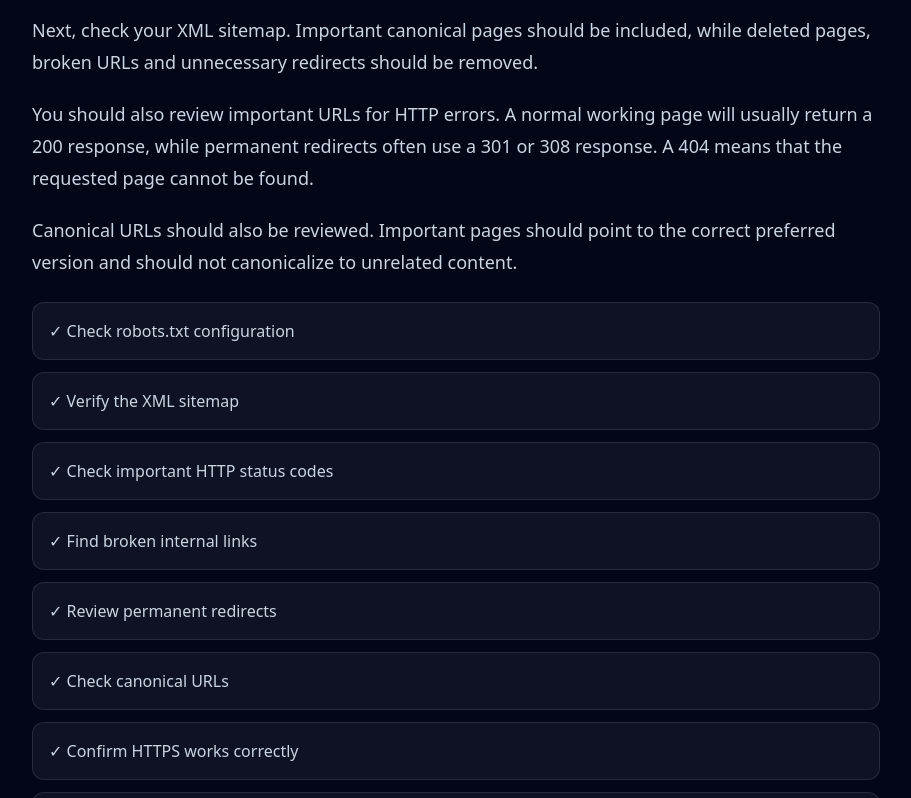
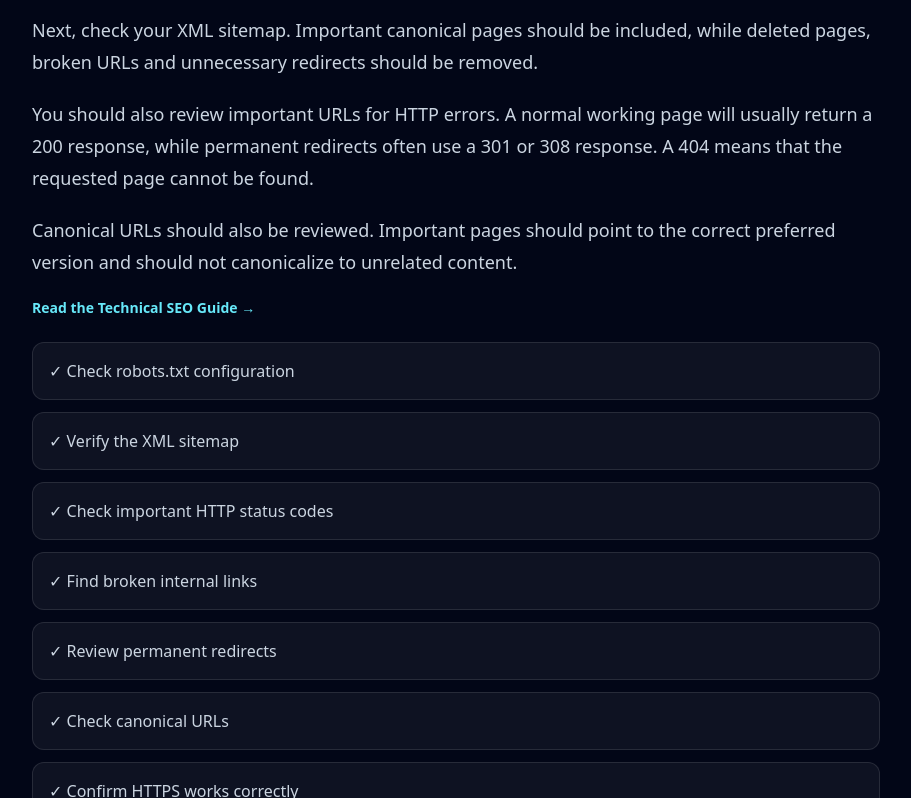
Before and after one commit to mouh1992ara/lifeseos-app, a Next.js app: page /blog/complete-seo-audit-guide in a window 1280 px wide. Shown: the part 3024-3822 px from the top of the page, without its empty margins (184-1095 px from the left). Built offline with nearby package versions, Linux system fonts and the light colour scheme; no server answers.

Commit message:
Improve SEO guides and internal linking

```diff
--- a/app/blog/[slug]/article-view.tsx
+++ b/app/blog/[slug]/article-view.tsx
@@ -202,7 +202,25 @@ export default function ArticleView({
               )}
 
 
+{section.links && section.links.length > 0 && (
 
+  <div className="mb-6 flex flex-wrap gap-3">
+
+    {section.links.map((link) => (
+
+      <Link
+        key={link.href}
+        href={link.href}
+        className="text-sm font-semibold text-cyan-300 hover:text-cyan-200"
+      >
+        {link.label} →
+      </Link>
+
+    ))}
+
+  </div>
+
+)}
 
 
 
--- a/app/blog/data/content-analysis.ts
+++ b/app/blog/data/content-analysis.ts
@@ -56,6 +56,13 @@ export const contentAnalysisArticle: BlogArticle = {
         "Find weak or incomplete sections",
         "Improve readability and structure",
         "Discover content improvement opportunities"
+      ],
+
+      links: [
+        {
+          label: "Read the On-Page SEO Checklist",
+          href: "/blog/on-page-seo-checklist",
+        },
       ],
 
       tip:
@@ -317,6 +324,13 @@ export const contentAnalysisArticle: BlogArticle = {
         "Prioritize search intent over frequency"
       ],
 
+      links: [
+        {
+          label: "Read the Keyword Density Guide",
+          href: "/blog/keyword-density-guide",
+        },
+      ],
+
       tip:
         "Use the Keyword Density Checker when you need to review repetition, but make the final decision based on readability and context."
     },
@@ -372,6 +386,13 @@ export const contentAnalysisArticle: BlogArticle = {
         "Review traffic trends",
         "Compare performance before and after updates",
         "Investigate sudden drops carefully"
+      ],
+
+      links: [
+        {
+          label: "Read the SEO Meta Tags Guide",
+          href: "/blog/seo-meta-tags-guide",
+        },
       ],
 
       tip:
@@ -496,6 +517,13 @@ export const contentAnalysisArticle: BlogArticle = {
         "Performance is monitored after updates"
       ],
 
+      links: [
+        {
+          label: "Read the Complete SEO Audit Guide",
+          href: "/blog/complete-seo-audit-guide",
+        },
+      ],
+
       tip:
         "Use the LifeSeos Content Analyzer as part of a broader editorial review rather than relying on automated scores alone."
     }
--- a/app/blog/data/http-status.ts
+++ b/app/blog/data/http-status.ts
@@ -56,6 +56,13 @@ export const httpStatusArticle: BlogArticle = {
         "5xx — server-side errors"
       ],
 
+      links: [
+        {
+          label: "Read the Technical SEO Guide",
+          href: "/blog/technical-seo-guide",
+        },
+      ],
+
       tip:
         "Always check the actual HTTP response, not only what appears in the browser. A page can look normal while returning an incorrect status code."
     },
@@ -84,6 +91,13 @@ export const httpStatusArticle: BlogArticle = {
         "Reveal server problems",
         "Support cleaner internal linking",
         "Reduce unnecessary redirect chains"
+      ],
+
+      links: [
+        {
+          label: "Read the Complete SEO Audit Guide",
+          href: "/blog/complete-seo-audit-guide",
+        },
       ]
     },
 
@@ -298,6 +312,13 @@ export const httpStatusArticle: BlogArticle = {
         "Check firewall or security rules",
         "Confirm public pages are accessible",
         "Avoid blocking legitimate crawlers accidentally"
+      ],
+
+      links: [
+        {
+          label: "Read the Robots.txt Guide",
+          href: "/blog/robots-txt-guide",
+        },
       ]
     },
 
@@ -377,6 +398,13 @@ export const httpStatusArticle: BlogArticle = {
         "Fix internal 404 links",
         "Investigate server errors",
         "Review navigation after URL changes"
+      ],
+
+      links: [
+        {
+          label: "Read the On-Page SEO Checklist",
+          href: "/blog/on-page-seo-checklist",
+        },
       ]
     },
 
@@ -404,6 +432,13 @@ export const httpStatusArticle: BlogArticle = {
         "Check for redirect chains",
         "Review important 404 responses",
         "Update internal links and sitemap URLs"
+      ],
+
+      links: [
+        {
+          label: "Read the XML Sitemap Guide",
+          href: "/blog/xml-sitemap-guide",
+        },
       ],
 
       tip:
@@ -522,6 +557,13 @@ export const httpStatusArticle: BlogArticle = {
         "Important URLs are checked regularly"
       ],
 
+      links: [
+        {
+          label: "Read the Technical SEO Guide",
+          href: "/blog/technical-seo-guide",
+        },
+      ],
+
       tip:
         "Use the LifeSeos HTTP Status Checker to test important URLs and confirm that each page returns the response you expect."
     }
--- a/app/blog/data/keyword-density.ts
+++ b/app/blog/data/keyword-density.ts
@@ -57,6 +57,13 @@ export const keywordDensityArticle: BlogArticle = {
         "Needs to be evaluated together with readability and relevance"
       ],
 
+      links: [
+        {
+          label: "Read the Content Analysis SEO Guide",
+          href: "/blog/content-analysis-seo-guide",
+        },
+      ],
+
       tip:
         "Use keyword density to detect unnatural repetition, not to force content toward a specific percentage."
     },
@@ -110,6 +117,13 @@ export const keywordDensityArticle: BlogArticle = {
         "Search intent matters more than repetition",
         "Useful content should remain the main priority",
         "Readability should not be sacrificed for keyword frequency"
+      ],
+
+      links: [
+        {
+          label: "Read the On-Page SEO Checklist",
+          href: "/blog/on-page-seo-checklist",
+        },
       ],
 
       tip:
@@ -170,6 +184,13 @@ export const keywordDensityArticle: BlogArticle = {
         "Explain related concepts",
         "Avoid repeating identical wording unnecessarily",
         "Prefer clear sentences over keyword-heavy sentences"
+      ],
+
+      links: [
+        {
+          label: "Read the SEO Meta Tags Guide",
+          href: "/blog/seo-meta-tags-guide",
+        },
       ]
     },
 
@@ -458,6 +479,13 @@ export const keywordDensityArticle: BlogArticle = {
         "Keyword frequency is reviewed after writing"
       ],
 
+      links: [
+        {
+          label: "Read the Complete SEO Audit Guide",
+          href: "/blog/complete-seo-audit-guide",
+        },
+      ],
+
       tip:
         "Use the LifeSeos Keyword Density Checker to identify repeated words and phrases, then make editorial decisions based on context and readability."
     }
--- a/app/blog/data/on-page-seo.ts
+++ b/app/blog/data/on-page-seo.ts
@@ -90,6 +90,14 @@ export const onPageSeoArticle: BlogArticle = {
 
         "Content freshness"
 
+      ],
+
+
+      links: [
+        {
+          label: "Read the Technical SEO Guide",
+          href: "/blog/technical-seo-guide",
+        },
       ],
 
 
@@ -187,6 +195,14 @@ export const onPageSeoArticle: BlogArticle = {
       ],
 
 
+      links: [
+        {
+          label: "Read the SEO Meta Tags Guide",
+          href: "/blog/seo-meta-tags-guide",
+        },
+      ],
+
+
       tip:
         "Use the LifeSeos Meta Tag Generator and SERP Snippet Preview when you want to review metadata in more detail."
 
@@ -232,6 +248,14 @@ export const onPageSeoArticle: BlogArticle = {
 
         "Provide a useful next step"
 
+      ],
+
+
+      links: [
+        {
+          label: "Read the Content Analysis SEO Guide",
+          href: "/blog/content-analysis-seo-guide",
+        },
       ]
 
     },
@@ -320,6 +344,14 @@ export const onPageSeoArticle: BlogArticle = {
 
         "Redirect permanently moved pages correctly"
 
+      ],
+
+
+      links: [
+        {
+          label: "Read the HTTP Status Codes Guide",
+          href: "/blog/http-status-codes-seo-guide",
+        },
       ]
 
     },
@@ -362,6 +394,14 @@ export const onPageSeoArticle: BlogArticle = {
 
         "Prioritize search intent over frequency"
 
+      ],
+
+
+      links: [
+        {
+          label: "Read the Keyword Density Guide",
+          href: "/blog/keyword-density-guide",
+        },
       ],
 
 
@@ -581,6 +621,14 @@ export const onPageSeoArticle: BlogArticle = {
       ],
 
 
+      links: [
+        {
+          label: "Read the Page Speed SEO Guide",
+          href: "/blog/page-speed-seo-guide",
+        },
+      ],
+
+
       tip:
         "Evaluate the page as a visitor. Search engines are not the only audience."
 
@@ -734,6 +782,7 @@ export const onPageSeoArticle: BlogArticle = {
         "A structured workflow makes on-page optimization easier and reduces unnecessary changes.",
 
         "Start with the purpose of the page, then review content and supporting elements in a logical order."
+
       ],
 
 
@@ -764,6 +813,7 @@ export const onPageSeoArticle: BlogArticle = {
 
       tip:
         "Avoid changing every element just because an SEO checklist mentions it. Improve the areas that actually make the page clearer or more useful."
+
     },
 
 
@@ -784,6 +834,7 @@ export const onPageSeoArticle: BlogArticle = {
         "The goal is not to satisfy a checklist mechanically. The goal is to create a page that clearly serves its purpose.",
 
         "Review important pages periodically as content, search behavior and website structure change."
+
       ],
 
 
@@ -822,8 +873,17 @@ export const onPageSeoArticle: BlogArticle = {
       ],
 
 
+      links: [
+        {
+          label: "Read the Complete SEO Audit Guide",
+          href: "/blog/complete-seo-audit-guide",
+        },
+      ],
+
+
       tip:
         "Use the LifeSeos SEO Analyzer to review important on-page signals, then use the results as a starting point for manual evaluation."
+
     }
 
   ],
--- a/app/blog/data/page-speed.ts
+++ b/app/blog/data/page-speed.ts
@@ -82,6 +82,14 @@ export const pageSpeedArticle: BlogArticle = {
 
         "Stronger technical SEO foundations"
 
+      ],
+
+
+      links: [
+        {
+          label: "Read the Technical SEO Guide",
+          href: "/blog/technical-seo-guide",
+        },
       ],
 
 
@@ -297,6 +305,14 @@ export const pageSpeedArticle: BlogArticle = {
       ],
 
 
+      links: [
+        {
+          label: "Read the Complete SEO Audit Guide",
+          href: "/blog/complete-seo-audit-guide",
+        },
+      ],
+
+
       tip:
         "Prioritize the resources that consume the most loading time or block important content. Small optimizations should come later."
 
@@ -340,6 +356,14 @@ export const pageSpeedArticle: BlogArticle = {
 
         "Provide width and height information where appropriate"
 
+      ],
+
+
+      links: [
+        {
+          label: "Read the On-Page SEO Checklist",
+          href: "/blog/on-page-seo-checklist",
+        },
       ]
 
     },
@@ -596,6 +620,18 @@ export const pageSpeedArticle: BlogArticle = {
 
         "Evaluate speed together with content and technical SEO"
 
+      ],
+
+
+      links: [
+        {
+          label: "Read the Content Analysis SEO Guide",
+          href: "/blog/content-analysis-seo-guide",
+        },
+        {
+          label: "Read the Technical SEO Guide",
+          href: "/blog/technical-seo-guide",
+        },
       ]
 
     },
@@ -689,6 +725,14 @@ export const pageSpeedArticle: BlogArticle = {
       ],
 
 
+      links: [
+        {
+          label: "Read the Complete SEO Audit Guide",
+          href: "/blog/complete-seo-audit-guide",
+        },
+      ],
+
+
       tip:
         "Use the LifeSeos Page Speed Analyzer to identify performance issues, make targeted improvements and compare results after each change."
 
--- a/app/blog/data/robots-txt.ts
+++ b/app/blog/data/robots-txt.ts
@@ -82,6 +82,14 @@ export const robotsTxtArticle: BlogArticle = {
 
         "Does not protect private information"
 
+      ],
+
+
+      links: [
+        {
+          label: "Read the Technical SEO Guide",
+          href: "/blog/technical-seo-guide",
+        },
       ],
 
 
@@ -295,6 +303,14 @@ export const robotsTxtArticle: BlogArticle = {
       ],
 
 
+      links: [
+        {
+          label: "Read the XML Sitemap Guide",
+          href: "/blog/xml-sitemap-guide",
+        },
+      ],
+
+
       tip:
         "Keep the sitemap reference simple, for example: Sitemap: https://example.com/sitemap.xml."
 
@@ -338,6 +354,14 @@ export const robotsTxtArticle: BlogArticle = {
 
         "Requires careful maintenance"
 
+      ],
+
+
+      links: [
+        {
+          label: "Read the Complete SEO Audit Guide",
+          href: "/blog/complete-seo-audit-guide",
+        },
       ],
 
 
@@ -699,6 +723,14 @@ export const robotsTxtArticle: BlogArticle = {
       ],
 
 
+      links: [
+        {
+          label: "Read the Technical SEO Guide",
+          href: "/blog/technical-seo-guide",
+        },
+      ],
+
+
       tip:
         "Use the LifeSeos Robots.txt Generator to create a simple robots.txt structure, then review every rule before publishing it."
 
--- a/app/blog/data/seo-audit.ts
+++ b/app/blog/data/seo-audit.ts
@@ -181,6 +181,14 @@ export const seoAuditArticle: BlogArticle = {
       ],
 
 
+      links: [
+        {
+          label: "Read the Technical SEO Guide",
+          href: "/blog/technical-seo-guide",
+        },
+      ],
+
+
       tip:
         "If an important page is blocked, broken or returning a server error, fix that problem before spending time on smaller on-page SEO improvements."
 
@@ -229,6 +237,18 @@ export const seoAuditArticle: BlogArticle = {
       ],
 
 
+      links: [
+        {
+          label: "Read the Robots.txt Guide",
+          href: "/blog/robots-txt-guide",
+        },
+        {
+          label: "Read the XML Sitemap Guide",
+          href: "/blog/xml-sitemap-guide",
+        },
+      ],
+
+
       tip:
         "LifeSeos includes a Robots.txt Generator and XML Sitemap Generator that can help you create or review these files."
 
@@ -268,6 +288,14 @@ export const seoAuditArticle: BlogArticle = {
 
         "500 — server-side error"
 
+      ],
+
+
+      links: [
+        {
+          label: "Read the HTTP Status Codes Guide",
+          href: "/blog/http-status-codes-seo-guide",
+        },
       ],
 
 
@@ -316,6 +344,14 @@ export const seoAuditArticle: BlogArticle = {
 
         "Test important pages again after making changes"
 
+      ],
+
+
+      links: [
+        {
+          label: "Read the Page Speed SEO Guide",
+          href: "/blog/page-speed-seo-guide",
+        },
       ],
 
 
@@ -369,6 +405,18 @@ export const seoAuditArticle: BlogArticle = {
       ],
 
 
+      links: [
+        {
+          label: "Read the On-Page SEO Checklist",
+          href: "/blog/on-page-seo-checklist",
+        },
+        {
+          label: "Read the SEO Meta Tags Guide",
+          href: "/blog/seo-meta-tags-guide",
+        },
+      ],
+
+
       tip:
         "You can use the LifeSeos Meta Tag Generator and SERP Snippet Preview to review titles and descriptions before publishing changes."
 
@@ -416,6 +464,14 @@ export const seoAuditArticle: BlogArticle = {
 
         "Review pages that cover very similar topics"
 
+      ],
+
+
+      links: [
+        {
+          label: "Read the Content Analysis SEO Guide",
+          href: "/blog/content-analysis-seo-guide",
+        },
       ],
 
 
@@ -502,6 +558,14 @@ export const seoAuditArticle: BlogArticle = {
 
         "Review unusually high keyword repetition"
 
+      ],
+
+
+      links: [
+        {
+          label: "Read the Keyword Density Guide",
+          href: "/blog/keyword-density-guide",
+        },
       ],
 
 
--- a/app/blog/data/seo-meta-tags.ts
+++ b/app/blog/data/seo-meta-tags.ts
@@ -82,6 +82,14 @@ export const seoMetaTagsArticle: BlogArticle = {
 
         "Social sharing metadata"
 
+      ],
+
+
+      links: [
+        {
+          label: "Read the On-Page SEO Checklist",
+          href: "/blog/on-page-seo-checklist",
+        },
       ],
 
 
@@ -221,6 +229,14 @@ export const seoMetaTagsArticle: BlogArticle = {
       ],
 
 
+      links: [
+        {
+          label: "Read the Content Analysis SEO Guide",
+          href: "/blog/content-analysis-seo-guide",
+        },
+      ],
+
+
       tip:
         "A good meta description should summarize the page, not function as a list of keywords."
 
@@ -294,6 +310,18 @@ export const seoMetaTagsArticle: BlogArticle = {
 
         "nofollow — requests that links not be followed"
 
+      ],
+
+
+      links: [
+        {
+          label: "Read the Technical SEO Guide",
+          href: "/blog/technical-seo-guide",
+        },
+        {
+          label: "Read the Robots.txt Guide",
+          href: "/blog/robots-txt-guide",
+        },
       ],
 
 
@@ -465,6 +493,14 @@ export const seoMetaTagsArticle: BlogArticle = {
       ],
 
 
+      links: [
+        {
+          label: "Read the Complete SEO Audit Guide",
+          href: "/blog/complete-seo-audit-guide",
+        },
+      ],
+
+
       tip:
         "Do not change metadata only because an audit tool reports a warning. First confirm whether the issue affects an important page or creates a real user problem."
 
--- a/app/blog/data/technical-seo.ts
+++ b/app/blog/data/technical-seo.ts
@@ -95,6 +95,14 @@ export const technicalSeoArticle: BlogArticle = {
       ],
 
 
+      links: [
+        {
+          label: "Read the Complete SEO Audit Guide",
+          href: "/blog/complete-seo-audit-guide",
+        },
+      ],
+
+
       tip:
         "Start technical SEO by checking whether search engines can access your important pages. Optimization has limited value if those pages cannot be crawled or indexed correctly."
 
@@ -185,6 +193,14 @@ export const technicalSeoArticle: BlogArticle = {
       ],
 
 
+      links: [
+        {
+          label: "Read the Robots.txt Guide",
+          href: "/blog/robots-txt-guide",
+        },
+      ],
+
+
       tip:
         "Use the LifeSeos Robots.txt Generator when you need to create or review a basic robots.txt structure."
 
@@ -228,6 +244,14 @@ export const technicalSeoArticle: BlogArticle = {
 
         "Submit the sitemap through search engine tools when appropriate"
 
+      ],
+
+
+      links: [
+        {
+          label: "Read the XML Sitemap Guide",
+          href: "/blog/xml-sitemap-guide",
+        },
       ],
 
 
@@ -316,6 +340,14 @@ export const technicalSeoArticle: BlogArticle = {
 
         "Update internal links to final URLs where possible"
 
+      ],
+
+
+      links: [
+        {
+          label: "Read the HTTP Status Codes Guide",
+          href: "/blog/http-status-codes-seo-guide",
+        },
       ],
 
 
@@ -408,6 +440,14 @@ export const technicalSeoArticle: BlogArticle = {
 
         "Avoid creating orphan pages"
 
+      ],
+
+
+      links: [
+        {
+          label: "Read the On-Page SEO Checklist",
+          href: "/blog/on-page-seo-checklist",
+        },
       ]
 
     },
@@ -578,6 +618,14 @@ export const technicalSeoArticle: BlogArticle = {
 
         "Keep each important page focused on a clear purpose"
 
+      ],
+
+
+      links: [
+        {
+          label: "Read the Content Analysis SEO Guide",
+          href: "/blog/content-analysis-seo-guide",
+        },
       ]
 
     },
@@ -620,6 +668,14 @@ export const technicalSeoArticle: BlogArticle = {
 
         "Review server response time"
 
+      ],
+
+
+      links: [
+        {
+          label: "Read the Page Speed SEO Guide",
+          href: "/blog/page-speed-seo-guide",
+        },
       ],
 
 
--- a/app/blog/data/xml-sitemap.ts
+++ b/app/blog/data/xml-sitemap.ts
@@ -82,6 +82,14 @@ export const xmlSitemapArticle: BlogArticle = {
 
         "Supports technical SEO monitoring"
 
+      ],
+
+
+      links: [
+        {
+          label: "Read the Technical SEO Guide",
+          href: "/blog/technical-seo-guide",
+        },
       ],
 
 
@@ -218,6 +226,14 @@ export const xmlSitemapArticle: BlogArticle = {
 
         "Temporary or test URLs"
 
+      ],
+
+
+      links: [
+        {
+          label: "Read the HTTP Status Codes Guide",
+          href: "/blog/http-status-codes-seo-guide",
+        },
       ],
 
 
@@ -386,6 +402,14 @@ export const xmlSitemapArticle: BlogArticle = {
 
         "Update the sitemap when website content changes"
 
+      ],
+
+
+      links: [
+        {
+          label: "Read the Robots.txt Guide",
+          href: "/blog/robots-txt-guide",
+        },
       ],
 
 
@@ -558,6 +582,14 @@ export const xmlSitemapArticle: BlogArticle = {
 
         "Use both systems together"
 
+      ],
+
+
+      links: [
+        {
+          label: "Read the On-Page SEO Checklist",
+          href: "/blog/on-page-seo-checklist",
+        },
       ]
 
     },
@@ -701,6 +733,14 @@ export const xmlSitemapArticle: BlogArticle = {
       ],
 
 
+      links: [
+        {
+          label: "Read the Complete SEO Audit Guide",
+          href: "/blog/complete-seo-audit-guide",
+        },
+      ],
+
+
       tip:
         "Use the LifeSeos XML Sitemap Generator to create a clean sitemap structure, then review the URLs before publishing it."
 
--- a/app/blog/types.ts
+++ b/app/blog/types.ts
@@ -8,6 +8,11 @@ export type ArticleSection = {
   bullets?: string[];
 
   tip?: string;
+
+  links?: {
+    label: string;
+    href: string;
+  }[];
 };
 
 
```
